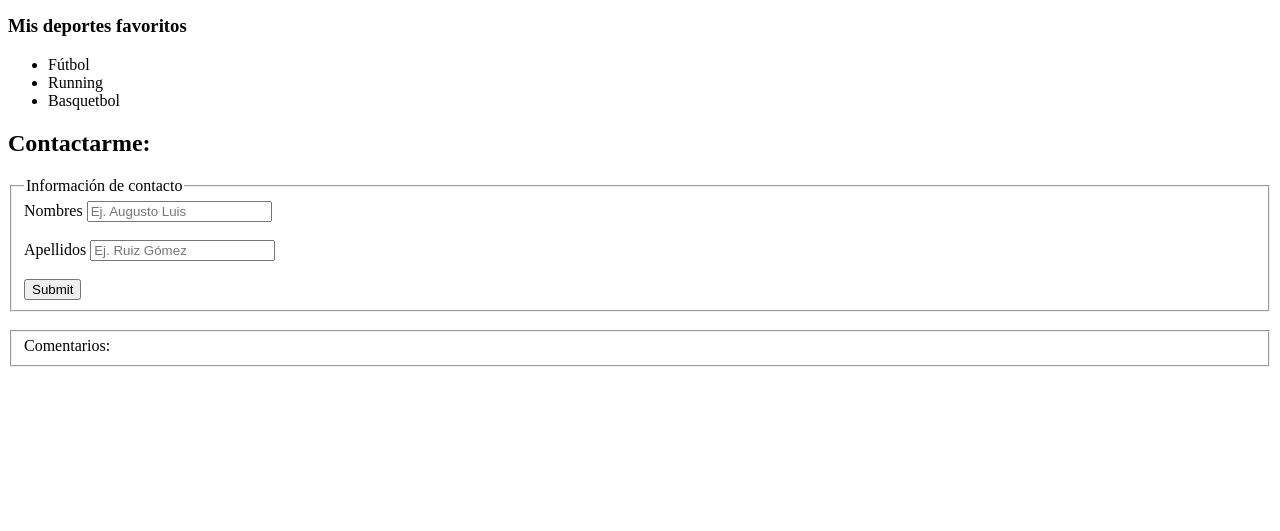
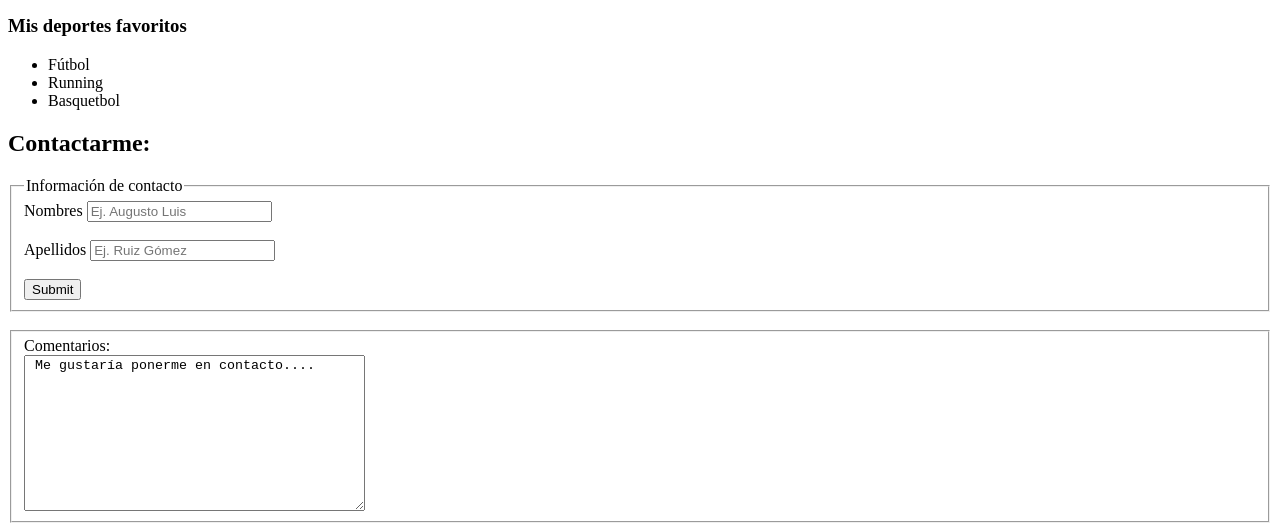
Before and after one commit to raulsr92/CodiGO-tarea-S1, a plain HTML site: page index.html in a window 1280 px wide. Shown: the part 920-1451 px from the top of the page. Before the commit the page ends 1295 px from the top, so only its background shows below. Drawn offline with Linux system fonts and the light colour scheme.

Commit message:
28° cambio - TODO: 25

```diff
--- a/index.html
+++ b/index.html
@@ -70,6 +70,8 @@
                 <fieldset> <!-- TODO: 23. incluir la etiqueta para mostrar otra seccion -->
                     <label for="comenterios">Comentarios: </label> <!-- TODO: 24. incluir la etiqueta para mostrar un label para comentarios , con el texto comentarios-->
 
+                    <!-- TODO: 25. incluir la etiqueta para mostrar un textarea , con id comentarios, nombre, comentarios, filas y columnas en cant 4 , y de texto inicial , comentario generico -->
+                    <textarea style="display: block;" name="comentarios" id="comentarios" cols="40" rows="10" > Me gustaría ponerme en contacto....</textarea>
 
                 </fieldset>
             </form>
```
